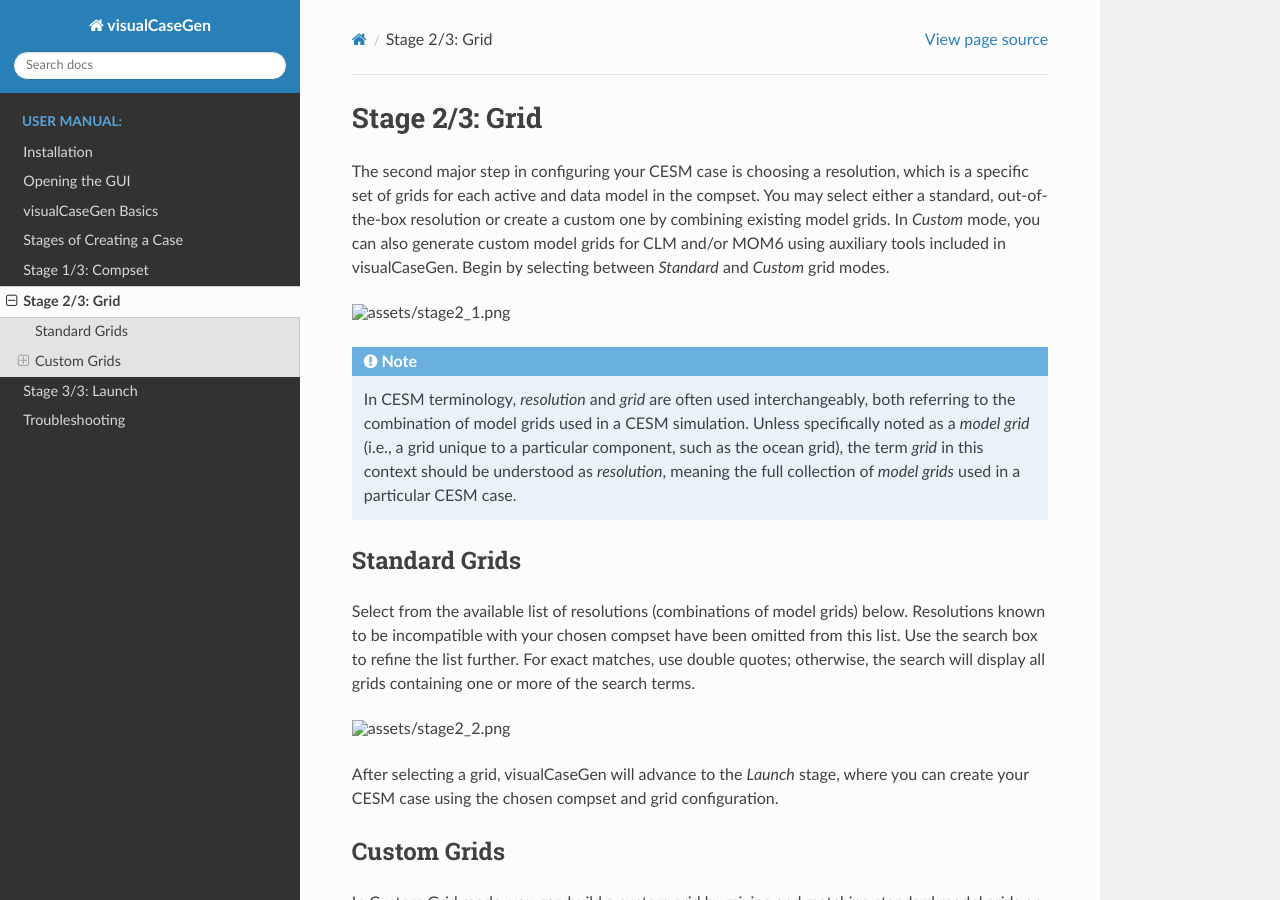
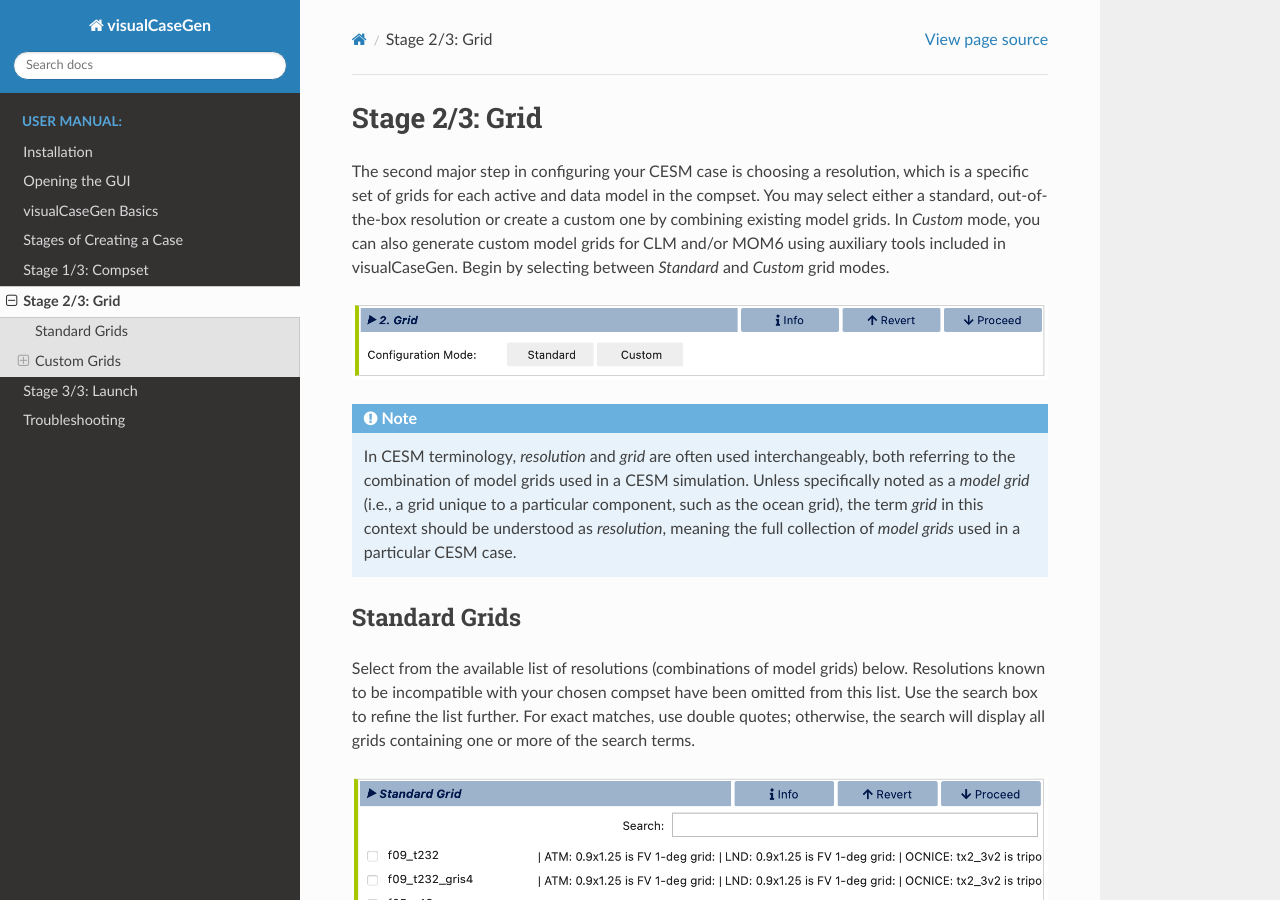
Before and after one commit to ESMCI/visualCaseGen, a Sphinx documentation site: the page built from docs/grid.rst, in a window 1280 px wide and 900 px high. Built offline with Sphinx 7.4.7 and the Read the Docs theme 3.1.0, drawn with Linux system fonts in a browser that asks for light colours.

Commit message:
fix image paths in docs

```diff
--- a/docs/grid.rst
+++ b/docs/grid.rst
@@ -8,7 +8,7 @@
 using auxiliary tools included in visualCaseGen. Begin by selecting between `Standard`
 and `Custom` grid modes.
 
-.. image:: assets/stage2_1.png
+.. image:: assets/Stage2_1.png
 
 .. note:: In CESM terminology, *resolution* and *grid* are often used interchangeably,
    both referring to the combination of model grids used in a CESM simulation. Unless
@@ -25,7 +25,7 @@
 use double quotes; otherwise, the search will display all grids containing one
 or more of the search terms.
 
-.. image:: assets/stage2_2.png
+.. image:: assets/Stage2_2.png
 
 After selecting a grid, visualCaseGen will advance to the `Launch` stage, where
 you can create your CESM case using the chosen compset and grid configuration.
@@ -38,13 +38,13 @@
 Start by specifying a path to save the new grid files and a name to refer to this
 new grid in the configuration process and beyond.
 
-.. image:: assets/stage2_3.png
+.. image:: assets/Stage2_3.png
 
 After clicking `Select`, a file browser will open to help you locate your preferred
 directory for saving the new grid files. Once the directory is selected, enter the
 new grid name in the text box at the top right and click `Select` to proceed.
 
-.. image:: assets/stage2_4.png
+.. image:: assets/Stage2_4.png
 
 Atmosphere Grid
 ~~~~~~~~~~~~~~~
@@ -53,7 +53,7 @@
 compset you selected in the `Compset` stage. Use the search box to filter options if needed.
 This chosen atmosphere grid will be integrated with other model grids to form your custom CESM grid (resolution).
 
-.. image:: assets/stage2_5.png
+.. image:: assets/Stage2_5.png
 
 Ocean Grid
 ~~~~~~~~~~
@@ -67,7 +67,7 @@
 and atmosphere grid. If creating a new MOM6 grid, complete the required parameters, then proceed
 to launch the `mom6_bathy` tool for final customization.
 
-.. image:: assets/stage2_6.png
+.. image:: assets/Stage2_6.png
 
 After specifying all ocean grid parameters, click `Launch mom6_bathy`. This will open an
 auto-generated Jupyter notebook where you can fine-tune the ocean grid bathymetry and generate
@@ -86,7 +86,7 @@
 as the land model, you can also modify an existing CLM grid. If so, select a base land grid for
 customization.
 
-.. image:: assets/stage2_7.png
+.. image:: assets/Stage2_7.png
 
 .. note:: Detailed instructions on customizing an existing CLM grid will be added here shortly.
 
--- a/docs/launch.rst
+++ b/docs/launch.rst
@@ -5,7 +5,7 @@
 life with the selected compset and grid configuration. In this stage, you'll find tools to
 select the case directory, choose a target machine, and initiate case creation.
 
-.. image:: assets/stage3_1.png
+.. image:: assets/Stage3_1.png
 
 Chosing the case directory
 ~~~~~~~~~~~~~~~~~~~~~~~~~~
@@ -14,7 +14,7 @@
 the new case. Navigate to your desired location, then enter a unique name for the case in the
 text box at the top right of the browser. Click `Select` to confirm your directory and case name.
 
-.. image:: assets/stage3_2.png
+.. image:: assets/Stage3_2.png
 
 Selecting the target machine
 ~~~~~~~~~~~~~~~~~~~~~~~~~~~~
@@ -40,7 +40,7 @@
 case setup process, including modifying CESM XML files, executing the create_newcase tool,
 running the `case.setup` script, and applying any XML and namelist changes needed.
 
-.. image:: assets/stage3_3.png
+.. image:: assets/Stage3_3.png
 
 The completion log provides confirmation of a successful case creation, including the path to
 the new case directory, where you can proceed with case customization, building, and execution.
```
Also changed, not shown: docs/compset.rst (+5 -5 lines).
